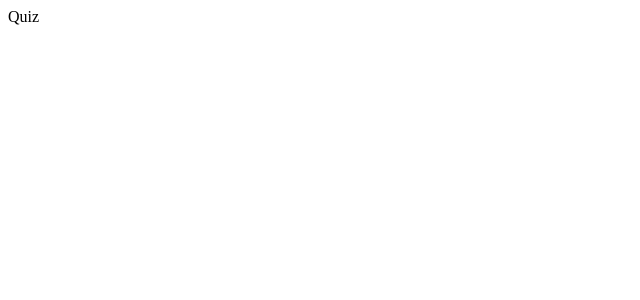
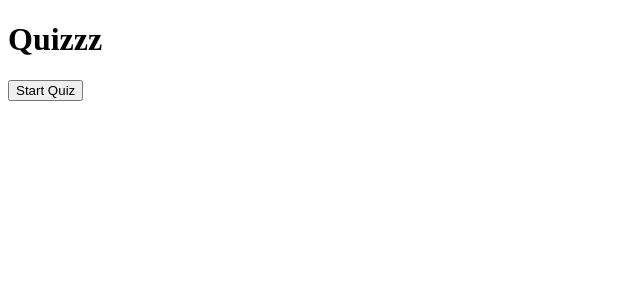
Before and after one commit to KadirZukorlic/Quiz, a React (Create React App) app: page / in a window 1280 px wide. Shown: the top 300 px of the page, without its empty margins (0-640 px from the left). Built offline with nearby package versions, Linux system fonts and the light colour scheme; the HTML template or start-up script is replaced by a standard one; a web font is replaced by a local one.

Commit message:
check answer functionality

```diff
--- a/src/API.ts
+++ b/src/API.ts
@@ -0,0 +1,33 @@
+import { shuffleArray } from './utils';
+
+export type Question = {
+  category: string;
+  correct_answer: string;
+  difficulty: string;
+  incorrect_answers: string[];
+  question: string;
+  type: string;
+};
+
+export type QuestionState = Question & { answers: string[] };
+
+export enum Difficulty {
+  EASY = 'easy',
+  MEDIUM = 'medium',
+  HARD = 'hard',
+}
+
+export const fetchQuizQuestions = async (
+  amount: number,
+  difficulty: Difficulty
+) => {
+  const endpoint = `https://opentdb.com/api.php?amount=${amount}&difficulty${difficulty}&type=multiple`;
+  const data = await (await fetch(endpoint)).json(); // await fetch first, then we await converting data to json
+  return data.results.map((question: Question) => ({
+    ...question,
+    answers: shuffleArray([
+      ...question.incorrect_answers,
+      question.correct_answer,
+    ]),
+  }));
+};
--- a/src/App.tsx
+++ b/src/App.tsx
@@ -1,7 +1,103 @@
-import React from 'react';
+import React, { useState } from 'react';
+import { fetchQuizQuestions } from './API';
+
+// Components
+import QuestionCard from './components/QuestionCard';
+
+// Types
+import { QuestionState, Difficulty } from './API';
+
+type AnswerObject = {
+  question: string;
+  answer: string;
+  correct: boolean;
+  correctAnswer: string;
+};
+
+const TOTAL_QUESTIONS = 30;
 
 const App = () => {
-  return <div className='App'>Quiz</div>;
-}
+  const [loading, setLoading] = useState(false);
+  const [questions, setQuestions] = useState<QuestionState[]>([]);
+  const [number, setNumber] = useState(0);
+  const [userAnswers, setUserAnswers] = useState<AnswerObject[]>([]);
+  const [score, setScore] = useState(0);
+  const [gameOver, setGameOver] = useState(true);
+
+  //try catch error handle
+  const startQuiz = async () => {
+    setLoading(true);
+    setGameOver(false);
+
+    const newQuestions = await fetchQuizQuestions(
+      TOTAL_QUESTIONS,
+      Difficulty.EASY
+    );
+
+    setQuestions(newQuestions);
+    setScore(0);
+    setUserAnswers([]);
+    setNumber(0);
+    setLoading(false);
+  };
+
+  console.log(questions);
+
+  const checkAnswer = (event: React.MouseEvent<HTMLButtonElement>) => {
+    if (!gameOver) {
+      //user answer
+      const answer = event.currentTarget.value;
+      //check answer against correct answer
+      const correct = questions[number].correct_answer === answer;
+      //add score if answer is correct
+      if (correct) {
+        setScore((prevScore) => prevScore + 1);
+      }
+      // Save answer in the array for user answers
+      const answerObject = {
+        question: questions[number].question,
+        answer, // answer: answer
+        correct,
+        correctAnswer: questions[number].correct_answer,
+      }
+      setUserAnswers(prev => [...prev, answerObject])
+    }
+  };
+
+  const nextQuestion = () => {
+
+  };
+
+  return (
+    <div className='App'>
+      <h1>Quizzz</h1>
+      {gameOver || userAnswers.length === TOTAL_QUESTIONS ? (
+        <button className='start' onClick={startQuiz}>
+          Start Quiz
+        </button>
+      ) : null}
+      {!gameOver ? <p className='score'>Score:</p> : null}
+      {loading && <p>Loading...</p>}
+      {!loading && !gameOver && (
+        <QuestionCard
+          questionNr={number + 1}
+          totalQuestions={TOTAL_QUESTIONS}
+          question={questions[number].question}
+          answers={questions[number].answers}
+          userAnswer={userAnswers ? userAnswers[number] : undefined}
+          callback={checkAnswer}
+        />
+      )}
+      {!gameOver &&
+      !loading &&
+      userAnswers.length === number + 1 &&
+      number !== TOTAL_QUESTIONS - 1 ? (
+        <button className='next' onClick={nextQuestion}>
+          Next Question
+        </button>
+      ) : null}
+    </div>
+  );
+};
 
 export default App;
--- a/src/components/QuestionCard.tsx
+++ b/src/components/QuestionCard.tsx
@@ -1,10 +1,39 @@
 import React from 'react';
 
+type Props = {
+  question: string;
+  answers: string[];
+  callback: any;
+  userAnswer: any;
+  questionNr: number;
+  totalQuestions: number;
+};
 
-const QuestionCard = () => {
-    return (<div>
-        Question Card
-    </div>);
-}
+const QuestionCard: React.FC<Props> = ({
+  question,
+  answers,
+  callback,
+  userAnswer,
+  questionNr,
+  totalQuestions,
+}) => {
+  return (
+    <div>
+      <p className='number'>
+        Question: {questionNr} / {totalQuestions}
+      </p>
+      <p dangerouslySetInnerHTML={{ __html: question }} />
+      <div>
+        {answers.map((answer) => (
+          <div key={answer}>
+            <button disabled={userAnswer} value={answer} onClick={callback}>
+              <span dangerouslySetInnerHTML={{ __html: answer }}></span>
+            </button>
+          </div>
+        ))}
+      </div>
+    </div>
+  );
+};
 
 export default QuestionCard;
--- a/src/utils.ts
+++ b/src/utils.ts
@@ -0,0 +1 @@
+export const shuffleArray = (array: any[]) => [...array].sort(() => Math.random() - 0.5);
```
